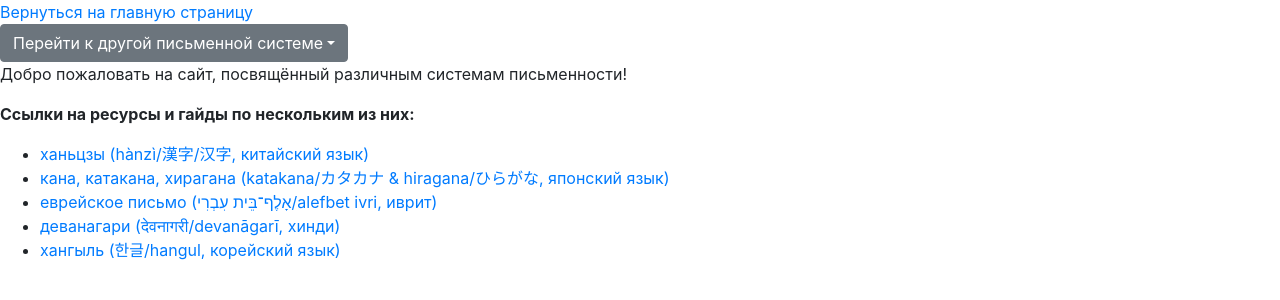
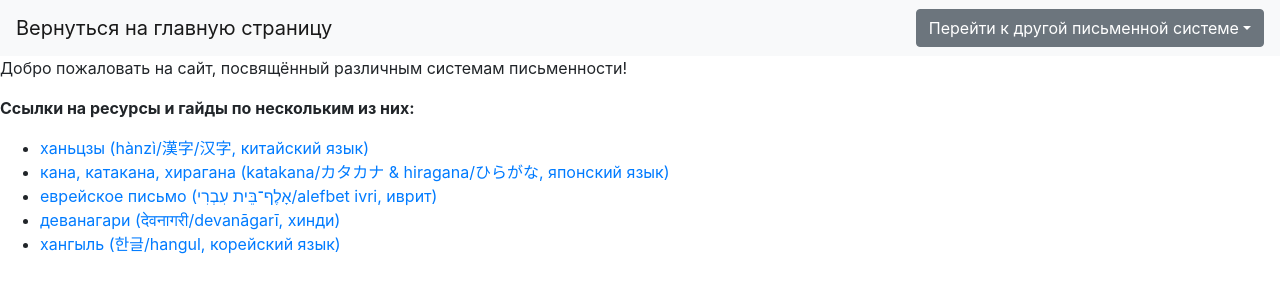
Before and after one commit to shi-anli/write, a Jekyll site: the page built from index.md, in a window 1280 px wide. Shown: the top 300 px of the page. Built offline with Jekyll 4.4.1, drawn with Linux system fonts in a browser that asks for light colours.

Commit message:
Update navigation.html

```diff
--- a/_includes/navigation.html
+++ b/_includes/navigation.html
@@ -1,5 +1,5 @@
-<nav>
-  <a href="/">Вернуться на главную страницу</a>
+<nav class="navbar navbar-light bg-light">
+  <a class="navbar-brand" href="#">Вернуться на главную страницу</a>
   <div class="dropdown">
   <button class="btn btn-secondary dropdown-toggle" type="button" id="dropdownMenuButton" data-toggle="dropdown" aria-haspopup="true" aria-expanded="false">
   Перейти к другой письменной системе</button>
```
